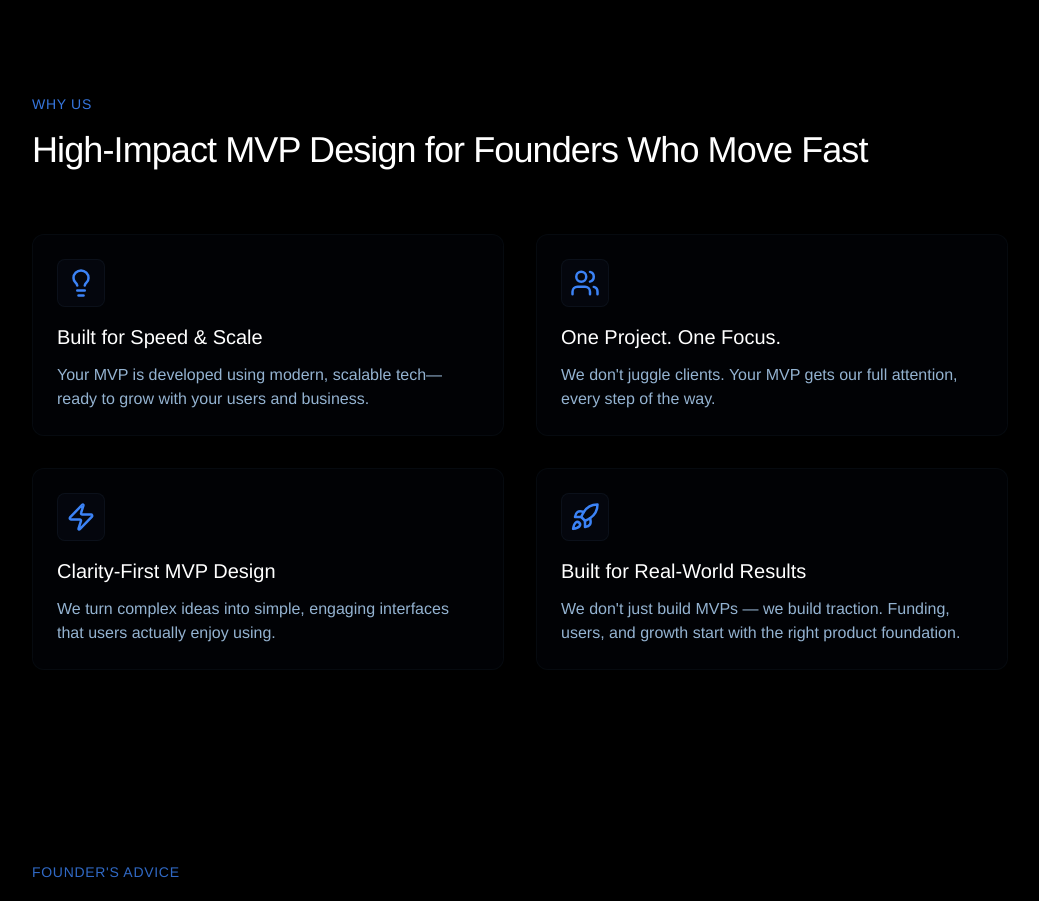
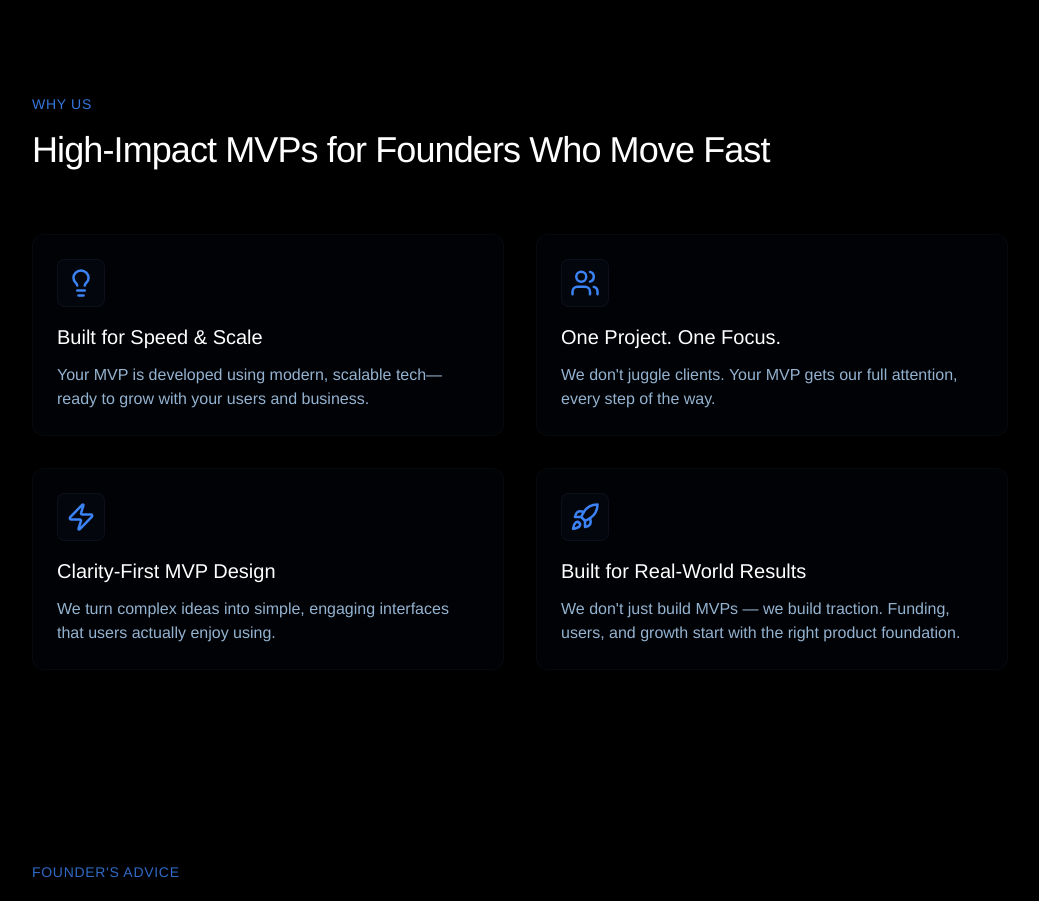
Before and after one commit to abhishekxdev/mvp-studio1, a Next.js app: page / in a window 1280 px wide. Shown: the part 1206-2107 px from the top of the page, without its empty margins (120-1159 px from the left). Built offline with nearby package versions, Linux system fonts and the light colour scheme.

Commit message:
Updated why-us-section.tsx

```diff
--- a/components/why-us-section.tsx
+++ b/components/why-us-section.tsx
@@ -11,7 +11,7 @@ export function WhyUsSection() {
           <div className="flex flex-col items-start space-y-4">
             <p className="text-sm uppercase tracking-wider text-primary/90 font-helvetica font-normal">WHY US</p>
             <h2 className="text-3xl md:text-4xl font-helvetica font-normal tracking-tight text-left">
-            High-Impact MVP Design for Founders Who Move Fast
+            High-Impact MVPs for Founders Who Move Fast
             </h2>
           </div>
 
```
